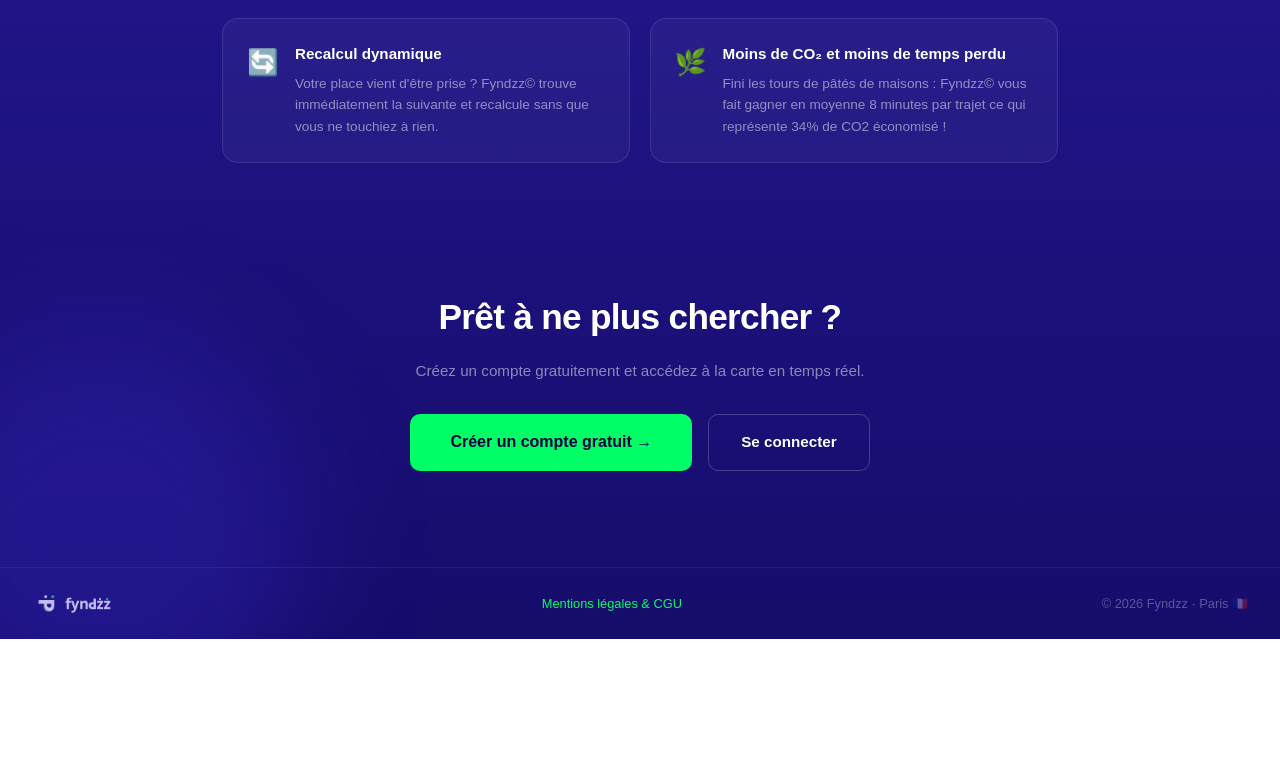
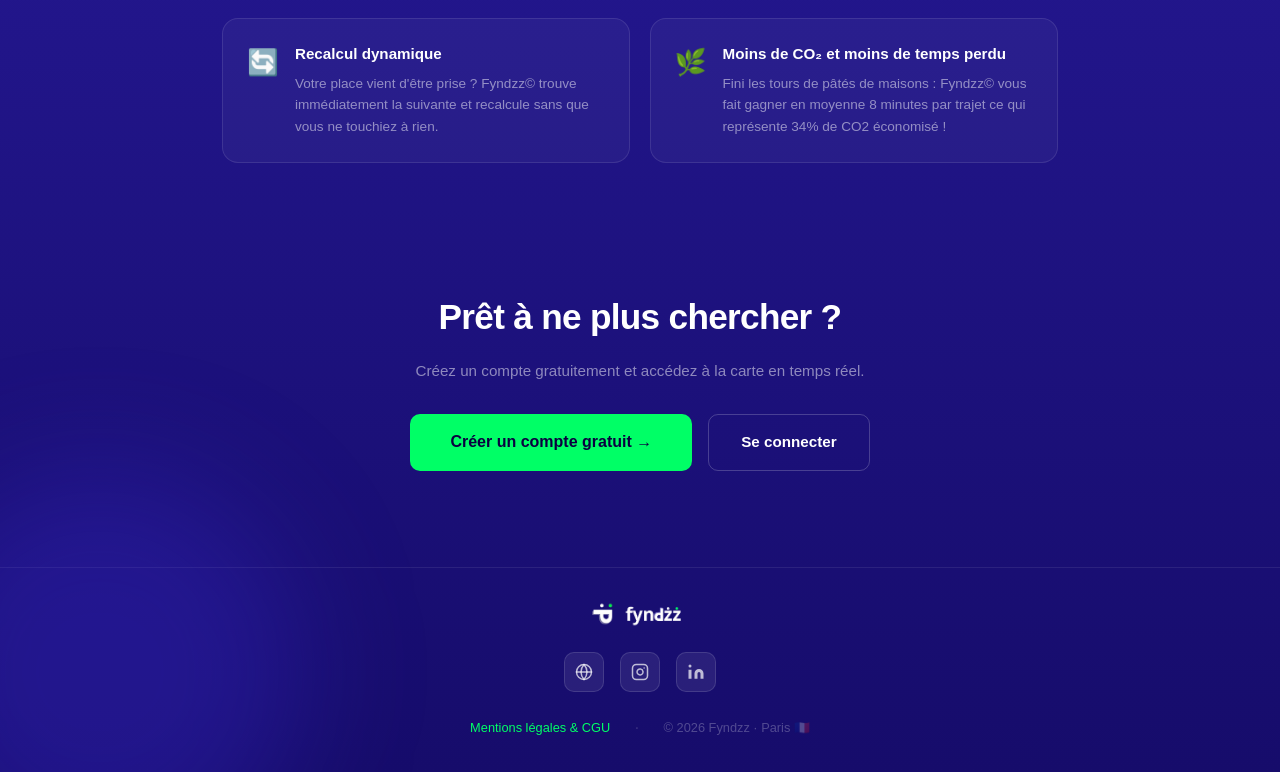
Before and after one commit to Yoyo2655/fyndzz-webapp, a Next.js app: page / in a window 1280 px wide. Shown: the part 1815-2587 px from the top of the page. Before the commit the page ends 2454 px from the top, so only its background shows below. Built offline with nearby package versions, Linux system fonts and the light colour scheme; no server answers.

Commit message:
add social network

```diff
--- a/app/page.js
+++ b/app/page.js
@@ -206,12 +206,58 @@ export default function LandingPage() {
       </section>
 
       {/* FOOTER */}
-      <footer style={{ borderTop: '1px solid rgba(255,255,255,0.08)', padding: '1.5rem 2rem', display: 'flex', justifyContent: 'space-between', alignItems: 'center', flexWrap: 'wrap', gap: '1rem' }}>
-        <Image src="/Logo-et-Titre-paysage-RBG_Fyndzz.png" alt="Fyndzz" width={90} height={28} style={{ objectFit: 'contain' }} />
-        <Link href="/legal" style={{ color: '#00FF66', textDecoration: 'none', fontSize: '0.8rem' }}>
-          Mentions légales & CGU
-        </Link>
-        <span style={{ fontSize: '0.8rem', color: 'rgba(255,255,255,0.3)' }}>© 2026 Fyndzz · Paris 🇫🇷</span>
+      <footer style={{ borderTop: '1px solid rgba(255,255,255,0.08)', padding: '2rem 2rem', display: 'flex', flexDirection: 'column', alignItems: 'center', gap: '1.5rem' }}>
+
+        <Image src="/Logo-et-Titre-paysage-RBG_Fyndzz.png" alt="Fyndzz" width={110} height={30} style={{ objectFit: 'contain' }} />
+
+        {/* Réseaux sociaux */}
+        <div style={{ display: 'flex', gap: '1rem', alignItems: 'center' }}>
+
+          {/* Website */}
+          <a href="https://fyndzz.vercel.app" target="_blank" rel="noopener noreferrer" style={{ width: '40px', height: '40px', borderRadius: '10px', background: 'rgba(255,255,255,0.08)', border: '1px solid rgba(255,255,255,0.12)', display: 'flex', alignItems: 'center', justifyContent: 'center', transition: 'all 0.2s', textDecoration: 'none' }}
+            onMouseEnter={e => e.currentTarget.style.background = 'rgba(0,255,102,0.15)'}
+            onMouseLeave={e => e.currentTarget.style.background = 'rgba(255,255,255,0.08)'}
+          >
+            <svg width="18" height="18" viewBox="0 0 24 24" fill="none" stroke="rgba(255,255,255,0.7)" strokeWidth="2" strokeLinecap="round" strokeLinejoin="round">
+              <circle cx="12" cy="12" r="10"/><line x1="2" y1="12" x2="22" y2="12"/>
+              <path d="M12 2a15.3 15.3 0 0 1 4 10 15.3 15.3 0 0 1-4 10 15.3 15.3 0 0 1-4-10 15.3 15.3 0 0 1 4-10z"/>
+            </svg>
+          </a>
+
+          {/* Instagram */}
+          <a href="https://www.instagram.com/fyndzz.ai/" target="_blank" rel="noopener noreferrer" style={{ width: '40px', height: '40px', borderRadius: '10px', background: 'rgba(255,255,255,0.08)', border: '1px solid rgba(255,255,255,0.12)', display: 'flex', alignItems: 'center', justifyContent: 'center', transition: 'all 0.2s', textDecoration: 'none' }}
+            onMouseEnter={e => e.currentTarget.style.background = 'rgba(193,53,132,0.2)'}
+            onMouseLeave={e => e.currentTarget.style.background = 'rgba(255,255,255,0.08)'}
+          >
+            <svg width="18" height="18" viewBox="0 0 24 24" fill="none" stroke="rgba(255,255,255,0.7)" strokeWidth="2" strokeLinecap="round" strokeLinejoin="round">
+              <rect x="2" y="2" width="20" height="20" rx="5" ry="5"/>
+              <path d="M16 11.37A4 4 0 1 1 12.63 8 4 4 0 0 1 16 11.37z"/>
+              <line x1="17.5" y1="6.5" x2="17.51" y2="6.5"/>
+            </svg>
+          </a>
+
+          {/* LinkedIn */}
+          <a href="https://www.linkedin.com/company/fyndzz" target="_blank" rel="noopener noreferrer" style={{ width: '40px', height: '40px', borderRadius: '10px', background: 'rgba(255,255,255,0.08)', border: '1px solid rgba(255,255,255,0.12)', display: 'flex', alignItems: 'center', justifyContent: 'center', transition: 'all 0.2s', textDecoration: 'none' }}
+            onMouseEnter={e => e.currentTarget.style.background = 'rgba(10,102,194,0.2)'}
+            onMouseLeave={e => e.currentTarget.style.background = 'rgba(255,255,255,0.08)'}
+          >
+            <svg width="18" height="18" viewBox="0 0 24 24" fill="rgba(255,255,255,0.7)">
+              <path d="M16 8a6 6 0 0 1 6 6v7h-4v-7a2 2 0 0 0-2-2 2 2 0 0 0-2 2v7h-4v-7a6 6 0 0 1 6-6z"/>
+              <rect x="2" y="9" width="4" height="12"/><circle cx="4" cy="4" r="2"/>
+            </svg>
+          </a>
+
+        </div>
+
+        {/* Bas du footer */}
+        <div style={{ display: 'flex', gap: '1.5rem', alignItems: 'center', flexWrap: 'wrap', justifyContent: 'center' }}>
+          <Link href="/legal" style={{ color: '#00ff66', textDecoration: 'none', fontSize: '0.8rem', transition: 'color 0.2s' }}>
+            Mentions légales & CGU
+          </Link>
+          <span style={{ color: 'rgba(255,255,255,0.15)' }}>·</span>
+          <span style={{ fontSize: '0.8rem', color: 'rgba(255,255,255,0.25)' }}>© 2026 Fyndzz · Paris 🇫🇷</span>
+        </div>
+
       </footer>
 
       <style>{`
```
